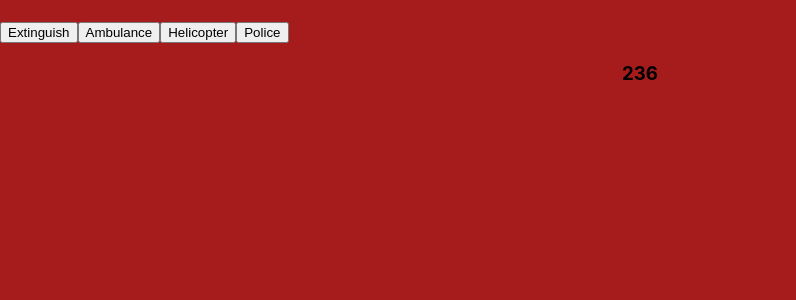
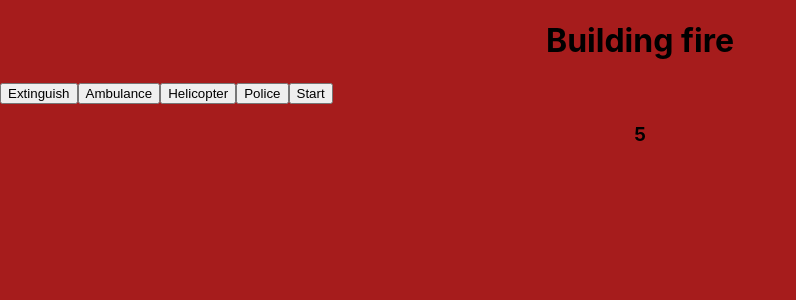
Before and after one commit to luisrjr/emergency-control, a React (Create React App) app: page / in a window 1280 px wide. Shown: the top 300 px of the page, without its empty margins (0-796 px from the left). Built offline with nearby package versions, Linux system fonts and the light colour scheme.

Commit message:
updated emergencies array

```diff
--- a/src/App.js
+++ b/src/App.js
@@ -2,7 +2,15 @@ import React, { useState, useEffect } from "react";
 //import Countdown from 'react-countdown';
 import './App.css';
 
-const emergencies = ["House Fire Emergency", "Forest Fire Emergency", "Earthquake Emergency"];
+const emergencies = [{
+  name: "House Fire Emergency"
+  },
+  {
+    name:"Forest Fire Emergency"
+  },
+  {
+    name:"Earthquake Emergency"
+  }];
 
 
 const App = () => {
@@ -15,18 +23,20 @@ const App = () => {
   }
 
   const Timer = () => {
-  const [time, updateTime] = useState(241);
+    const [time, updateTime] = useState(10);
 
     const countdown = () => {
-    return(
+      return (
         updateTime(time - 1)
       )
     }
 
     useEffect(() => {
       const countdownInterval = setInterval(countdown, 1000);
-    return () => clearInterval(countdownInterval);
-  }, );
+      return () => {if(time <= 0)
+        clearInterval(countdownInterval);
+      }
+    },);
 
     return (
       <h3>{time}</h3>
@@ -36,7 +46,7 @@ const App = () => {
 
 
   const DisplayEmergency = () => {
-    const [emergency, updateEmergency] = useState("");
+    const [emergency, updateEmergency] = useState("Building fire");
 
     const randomEmergency = () => {
       const index = Math.floor(Math.random() * emergencies.length);
@@ -68,6 +78,7 @@ const App = () => {
             <EmergButtons name="Ambulance" />
             <EmergButtons name="Helicopter" />
             <EmergButtons name="Police" />
+            <EmergButtons name="Start" onclick={() => DisplayEmergency()}/>
           </div>
         </div>
         <div className="countdown-display">
```
Lines whose indentation alone changed are shown as unchanged.
